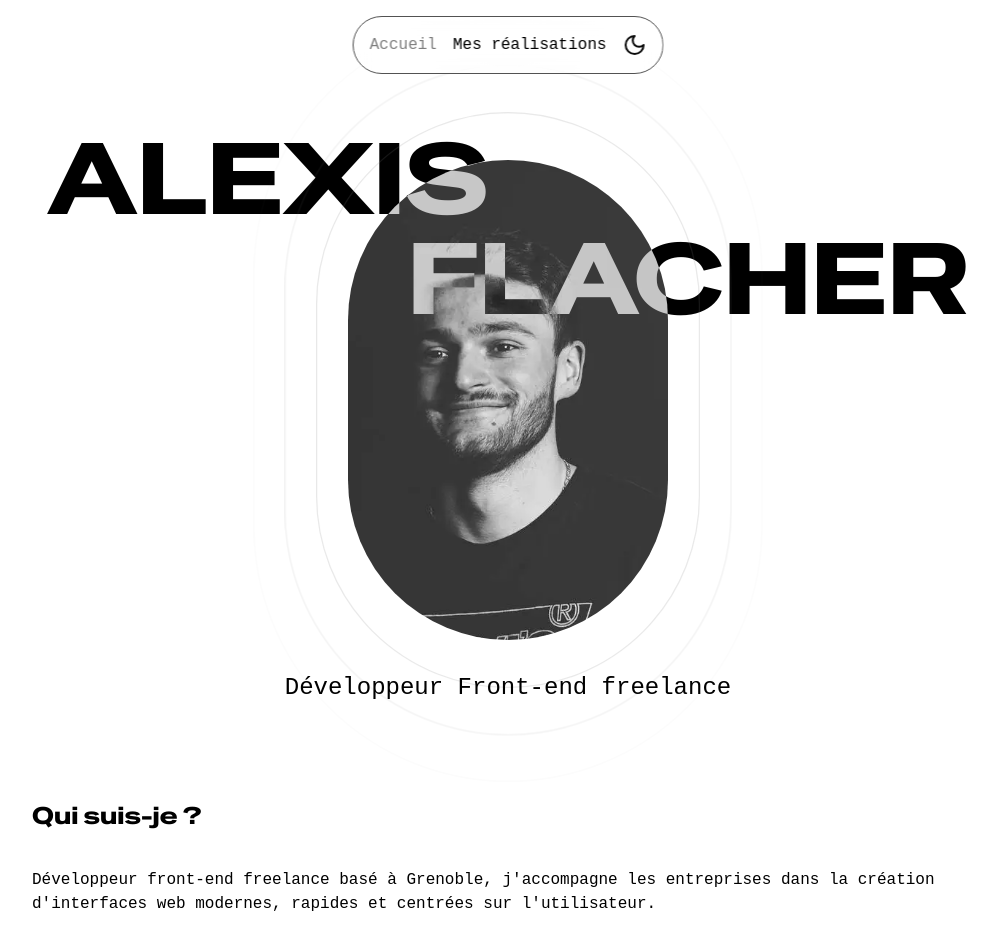
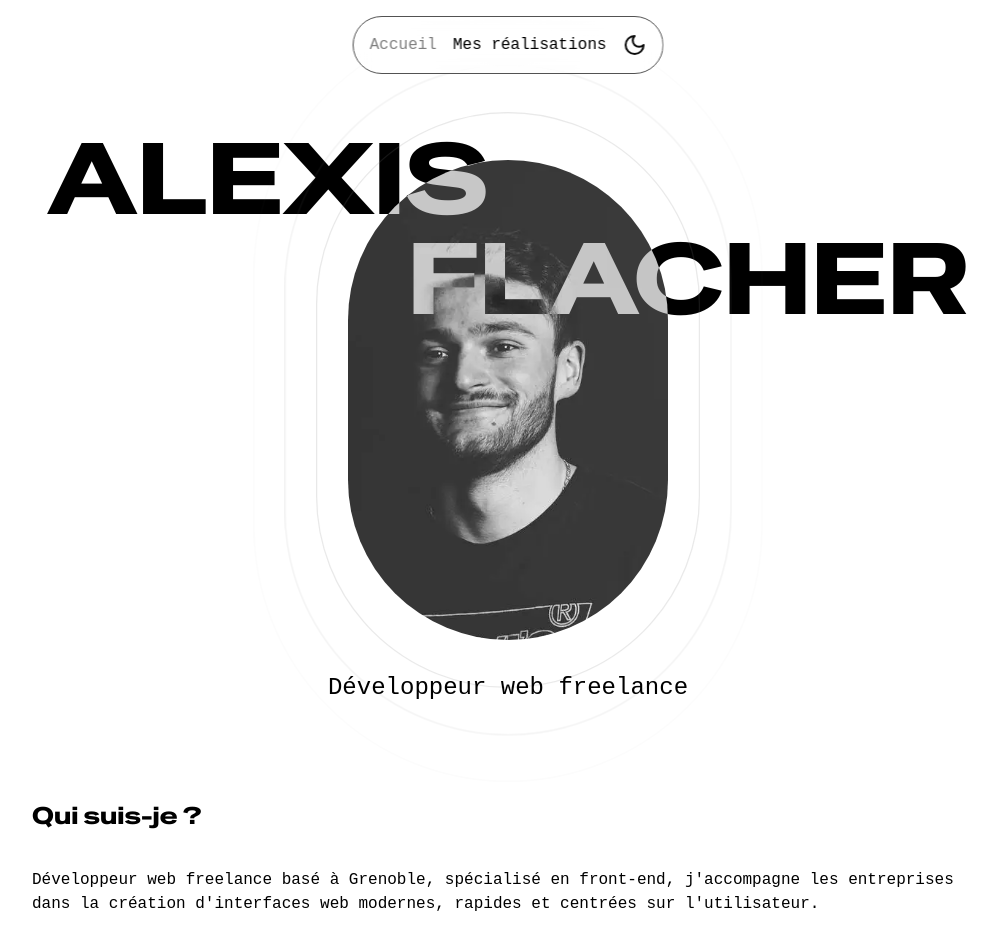
Before and after one commit to AlexisF9/Portfolio-2025, a Next.js app: page / in a window 1280 px wide. Shown: the top 934 px of the page, without its empty margins (132-1129 px from the left). Built offline with nearby package versions, Linux system fonts and the light colour scheme; a web font is replaced by a local one.

Commit message:
edit hero title + edit metadatas

```diff
--- a/app/layout.tsx
+++ b/app/layout.tsx
@@ -40,9 +40,9 @@ export const metadata: Metadata = {
   authors: [{ name: "Alexis Flacher" }],
   creator: "Alexis Flacher",
   openGraph: {
-    title: "Alexis Flacher - Développeur Front-end freelance à Grenoble",
+    title: "Alexis Flacher - Développeur web front-end freelance à Grenoble",
     description:
-      "Développeur web freelance spécialisé en développement Front React, Next.Js, Vue.Js. Disponible pour des missions.",
+      "Développeur web freelance spécialisé en développement front-end React, Next.Js, Vue.Js. Disponible pour des missions.",
     images: "https://www.alexisflacher.fr/Alexis.webp",
     url: "https://www.alexisflacher.fr/",
     type: "website",
--- a/src/components/hero.tsx
+++ b/src/components/hero.tsx
@@ -145,7 +145,7 @@ export function Hero() {
           ref={subtitleRef}
           className="absolute -bottom-16 opacity-[0] text-xl md:text-2xl text-center z-[1]"
         >
-          Développeur Front-end freelance
+          Développeur web freelance
         </h2>
       </div>
     </div>
--- a/src/components/intro.tsx
+++ b/src/components/intro.tsx
@@ -169,9 +169,9 @@ export function Intro() {
           Qui suis-je ?
         </h3>
         <p className="translate-anim dark:text-white mb-4">
-          Développeur front-end freelance basé à Grenoble, j'accompagne les
-          entreprises dans la création d'interfaces web modernes, rapides et
-          centrées sur l'utilisateur.
+          Développeur web freelance basé à Grenoble, spécialisé en front-end,
+          j'accompagne les entreprises dans la création d'interfaces web
+          modernes, rapides et centrées sur l'utilisateur.
         </p>
         <p className="translate-anim dark:text-white">
           Fort de plusieurs années d'expérience en agence digitale et en ESN, je
```
